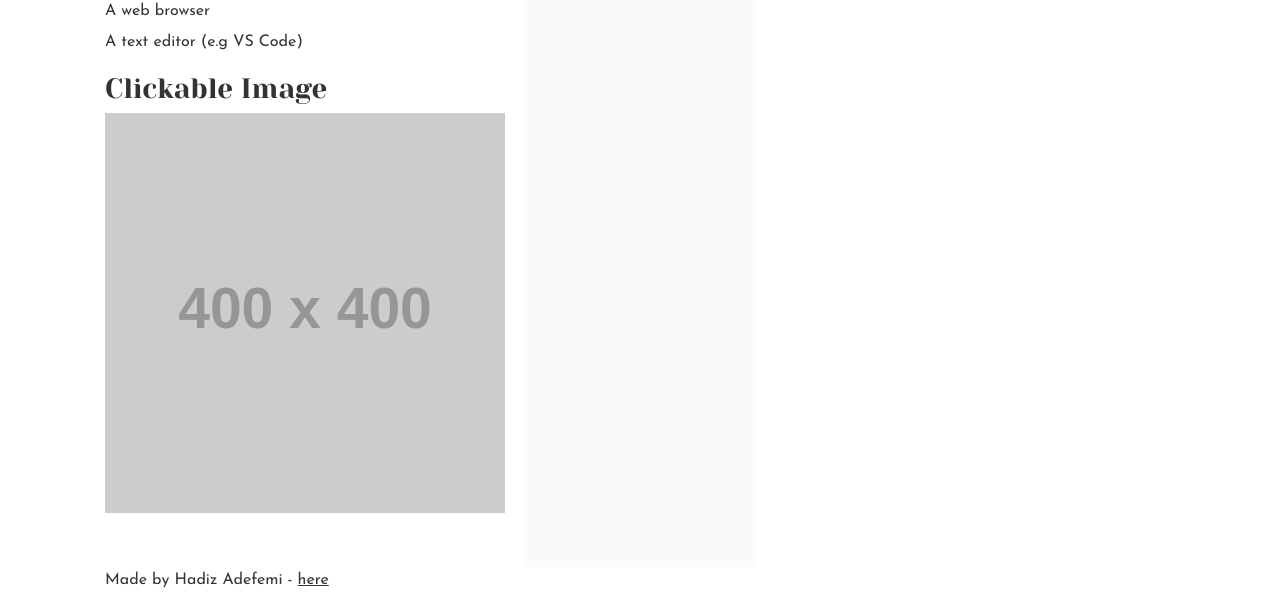
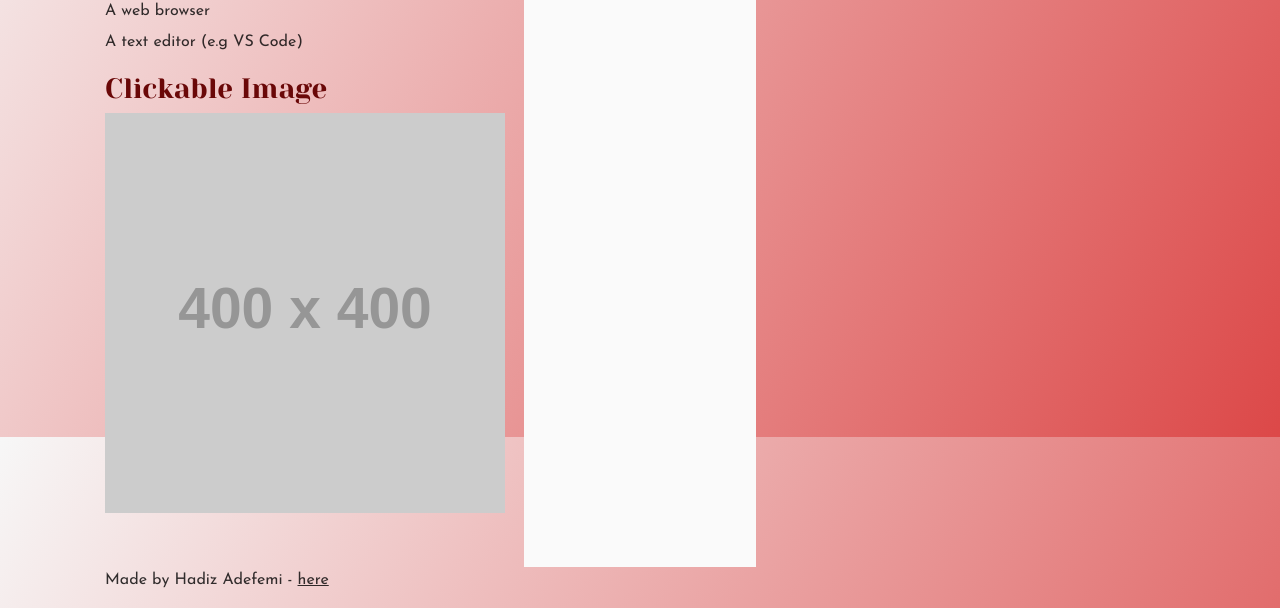
Before and after one commit to Hadizadefemi/alx_html_css, a plain HTML site: page css_basic/index.html in a window 1280 px wide. Shown: the part 363-971 px from the top of the page. Drawn offline with Linux system fonts and the light colour scheme; placeholder pictures from the web are drawn by us.

Commit message:
added custom css

```diff
--- a/css_basic/styles.css
+++ b/css_basic/styles.css
@@ -3,6 +3,7 @@
 body {
     display: flex;
     flex-direction: column;
+    background: linear-gradient(120deg, #f7f7f7, #dc4848);
 }
 
 main {
@@ -14,9 +15,14 @@ main {
 article {
     flex: 2;
     overflow-y: auto;
+
 }
 
 aside {
     flex: 1;
     overflow-y: auto;
 }
+
+h1, h2, h3 {
+    color: #6a0808;
+}
```
Also changed, not shown: html_basic/index.html (line endings or trailing spaces).
